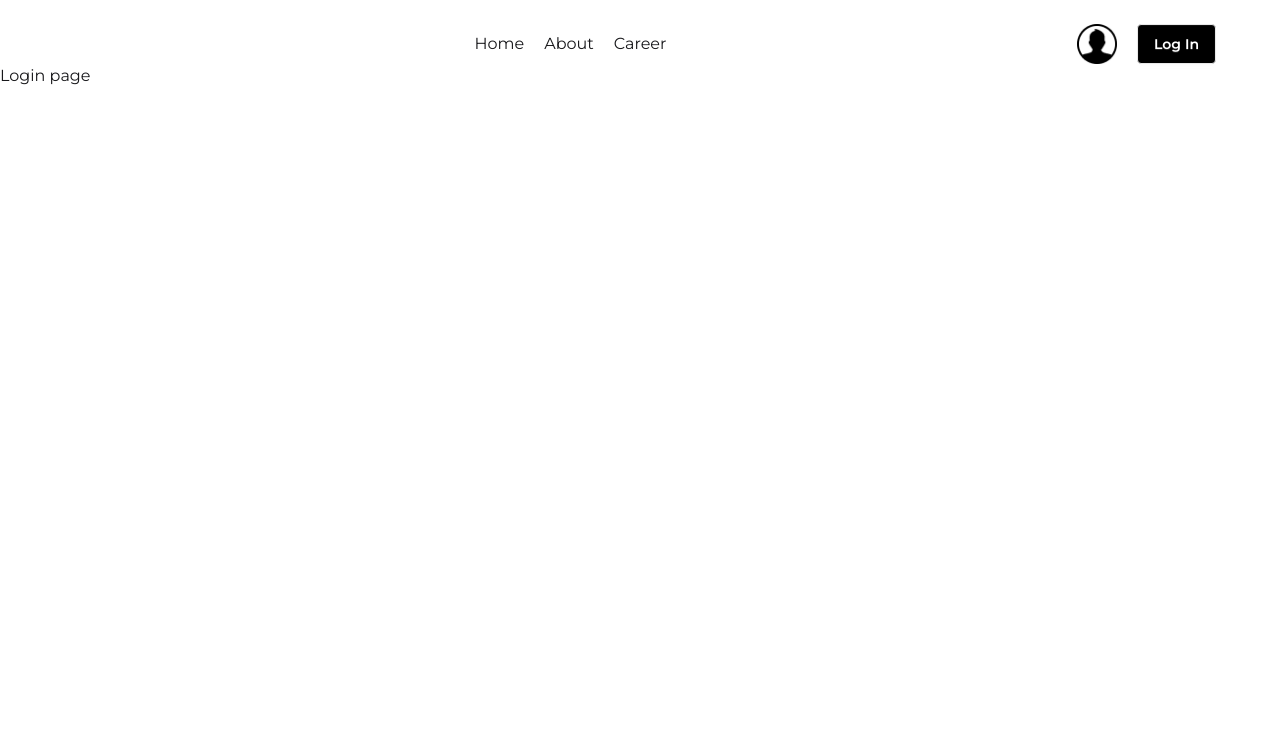
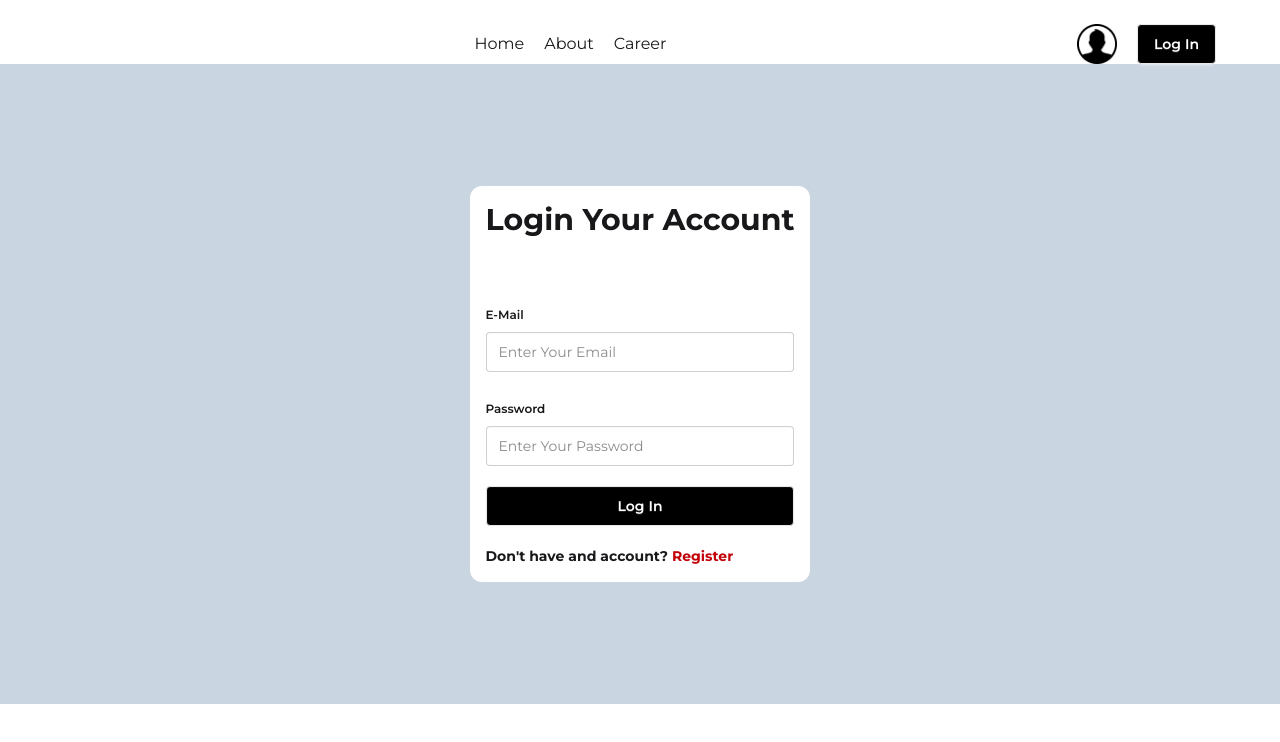
Before and after one commit to Nafis-Sahriar/DragonNews, a Next.js app: page /login in a window 1280 px wide. Shown: the top 742 px of the page. Built offline with nearby package versions, Linux system fonts and the light colour scheme.

Commit message:
Step 1, Design the Log in page

```diff
--- a/src/app/(auth)/login/page.jsx
+++ b/src/app/(auth)/login/page.jsx
@@ -1,11 +1,37 @@
-import React from 'react';
+import Link from "next/link";
+import React from "react";
 
 const LogInPage = () => {
-    return (
-        <div>
-            Login page
-        </div>
-    );
+  return (
+    <div className="container mx-auto min-h-[80vh] flex justify-center items-center bg-slate-300">
+      <div className="p-4 rounded-xl bg-white ">
+        <h2 className="font-bold text-3xl text-center mb-15">Login Your Account</h2>
+
+        <form className="space-y-4">
+          <fieldset className="fieldset">
+
+                <legend className="fieldset-legend">E-Mail</legend>
+
+                <input type="email" className="input" placeholder="Enter Your Email" />
+
+          </fieldset>
+
+          <fieldset className="fieldset">
+
+                <legend className="fieldset-legend">Password</legend>
+
+                <input type="password" className="input" placeholder="Enter Your Password" />
+
+          </fieldset>
+
+          <button className="btn btn-xs sm:btn-sm md:btn-md bg-black text-white  w-full">Log In</button>
+        </form>
+
+        <p className="font-bold mt-5 text-sm">Don't have and account? <Link href={'/register'} className="text-red-700 font-bold">Register</Link> </p>
+
+      </div>
+    </div>
+  );
 };
 
 export default LogInPage;
```
